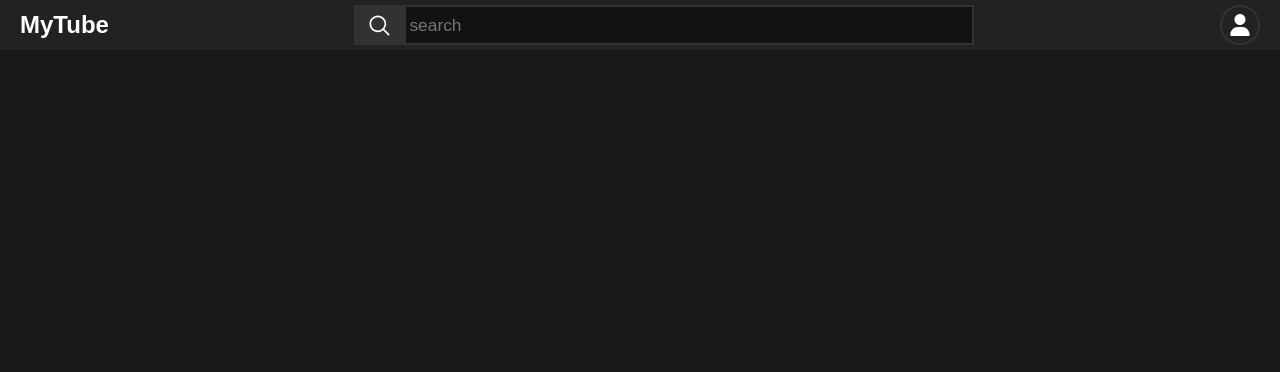
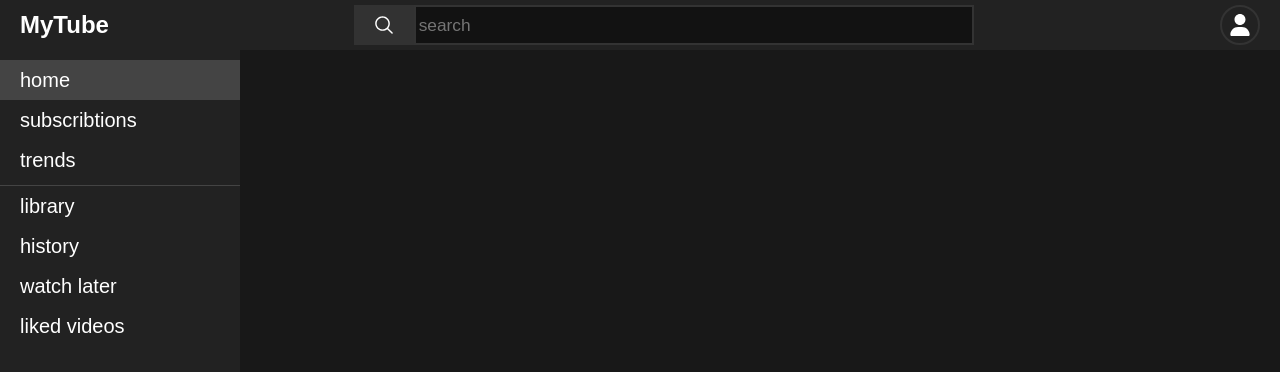
Before and after one commit to Alihaitham26/my-tube, a website: page index.html in a window 1280 px wide. Drawn offline with Linux system fonts and the light colour scheme.

Commit message:
add sidebar and change a little style on nav

```diff
--- a/index.html
+++ b/index.html
@@ -13,14 +13,27 @@
       <h1>MyTube</h1>
     </div>
     <div class="search-bar">
-      <i>
+      <button>
         <img src="./icons/search.svg" alt="search">
-      </i>
+      </button>
       <input type="text" placeholder="search">
     </div>
     <div class="profile">
       <img src="icons/user.svg" alt="">
     </div>
   </nav>
+  <div class="sidebar">
+      <ul class="primary">
+        <li>home</li>
+        <li>subscribtions</li>
+        <li>trends</li>
+      </ul>
+    <ul class="secondary">
+        <li>library</li>
+        <li>history</li>
+        <li>watch later</li>
+        <li>liked videos</li>
+    </ul>
+  </div>
 </body>
 </html>
--- a/style.css
+++ b/style.css
@@ -1,17 +1,23 @@
+/* globals */
 *{
   box-sizing: border-box;
+}
+html{
+  height: 100%;
 }
 body{
   background-color: #181818;
   color: #fff;
   font-family: Arial, Helvetica, sans-serif;
   margin: 0;
+  height: 100%;
 }
-
 h1{
   margin: 0;
 }
 
+
+/* nav */
 nav {
   background-color: #222;
   display: flex;
@@ -21,6 +27,10 @@ nav {
   padding: 5px 20px;
   --height:40px;
 }
+.logo{
+  cursor: pointer;
+}
+
 .search-bar{
   display: flex;
   width: 50%;
@@ -35,16 +45,18 @@ nav {
   font-size: 13pt;
   padding-left: 3px;
 }
-.search-bar i{
+.search-bar button{
   height: var(--height);
-  width: 50px;
+  width: 60px;
   background-color: #323232;
   margin: 0;
   display: grid;
   place-items: center;
+  border: none;
+  cursor: pointer;
 }
-.search-bar i img{
-  width: 25px;
+.search-bar button img{
+  width: 22px;
 }
 .profile{
   height: var(--height);
@@ -59,3 +71,33 @@ nav {
   height: 80%;
   margin: 10%;
 }
+
+
+/* sidebar */
+.sidebar{
+  padding-top: 10px;
+  max-width: 25%;
+  background-color: red;
+  width: 240px;
+  background-color: #222;
+  height: 100%;
+}
+.sidebar ul{
+  list-style: none;
+  margin: 0;
+  padding: 0;
+  padding-bottom: 5px;
+}
+.sidebar ul li{
+  height: 40px;
+  padding-left: 20px;
+  line-height: 40px;
+  font-size: 15pt;
+  cursor: pointer;
+}
+.sidebar .primary{
+  border-bottom: 1px solid #444;
+}
+.sidebar .primary li:first-child{
+  background-color: #444;
+}
```
